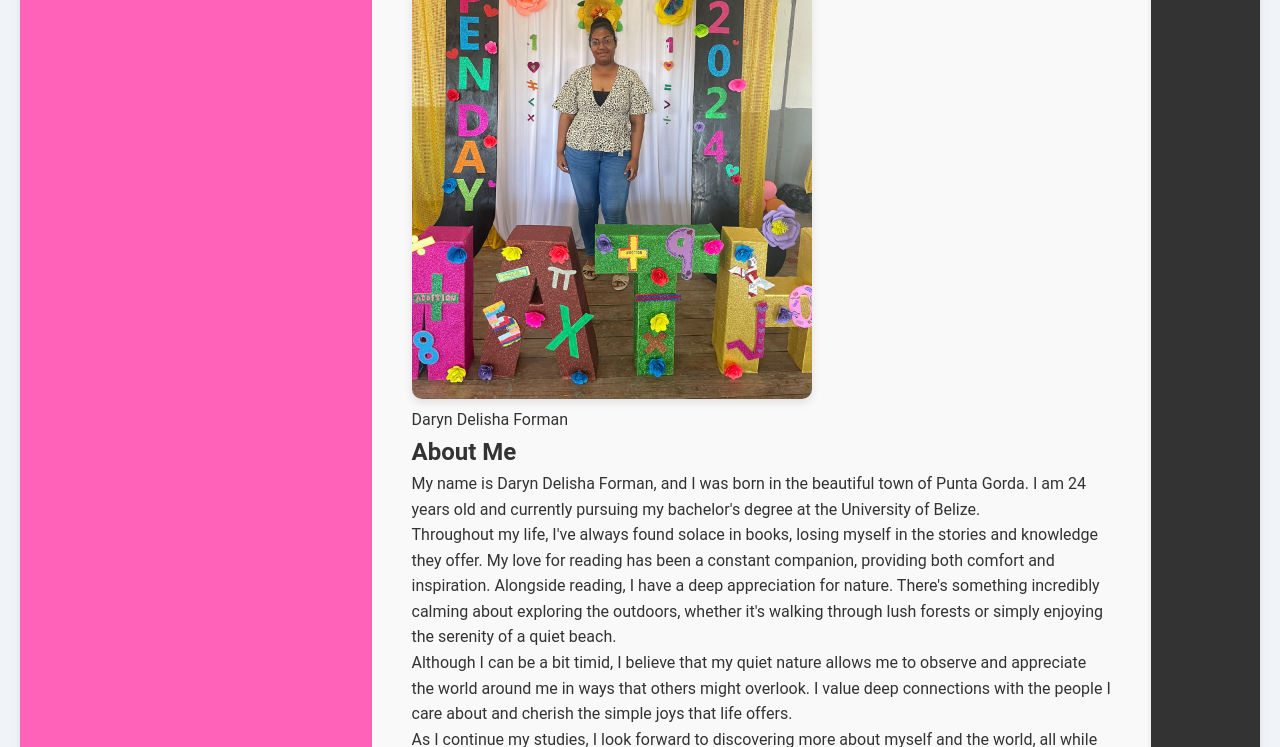
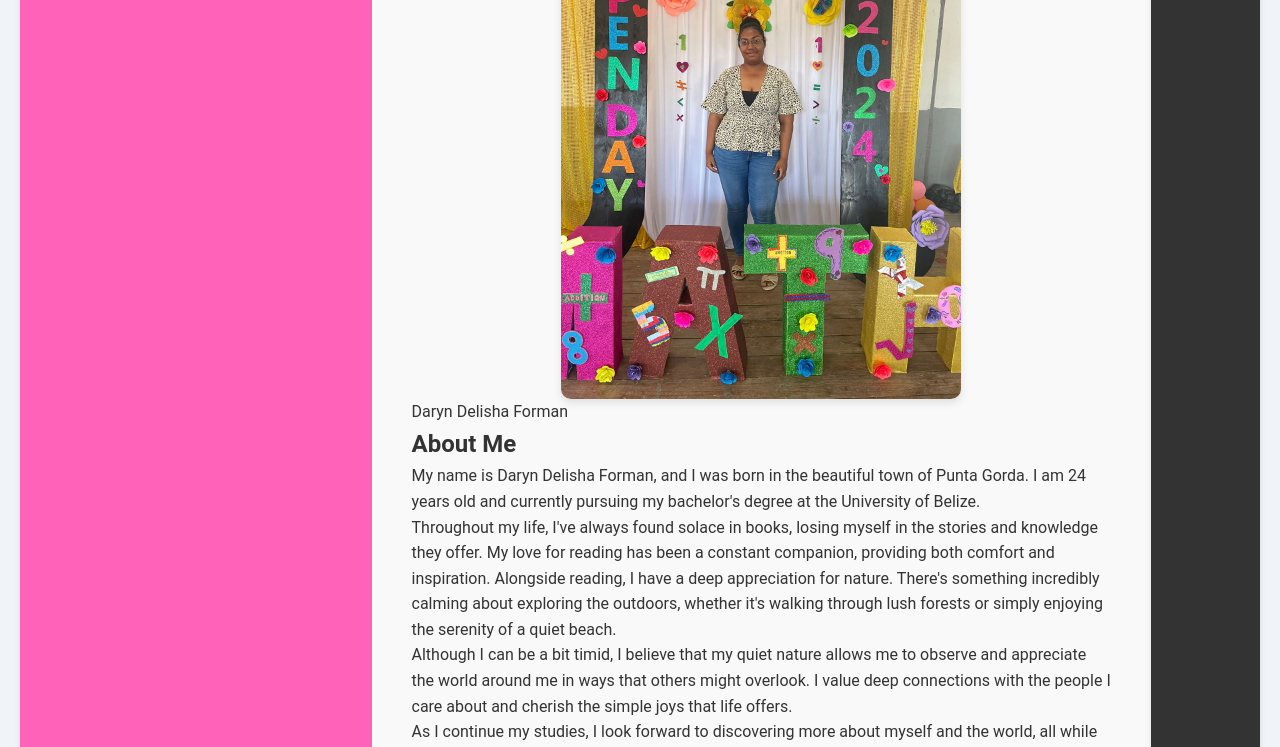
Before and after one commit to mmedinajr/HW-2, a plain HTML site: page index.html in a window 1280 px wide. Shown: the part 194-941 px from the top of the page. Drawn offline with Linux system fonts and the light colour scheme.

Commit message:
css image

```diff
--- a/styles.css
+++ b/styles.css
@@ -116,6 +116,12 @@ a:hover {
   color: #574bff;
   text-decoration: underline;
 }
+img {
+  max-width: 100%;
+  height: auto;
+  display: block;
+  margin: 0 auto;
+}
 
 /* Footer styling */
 footer {
```
Also changed, not shown: portfolio.html (+4 -4 lines).
